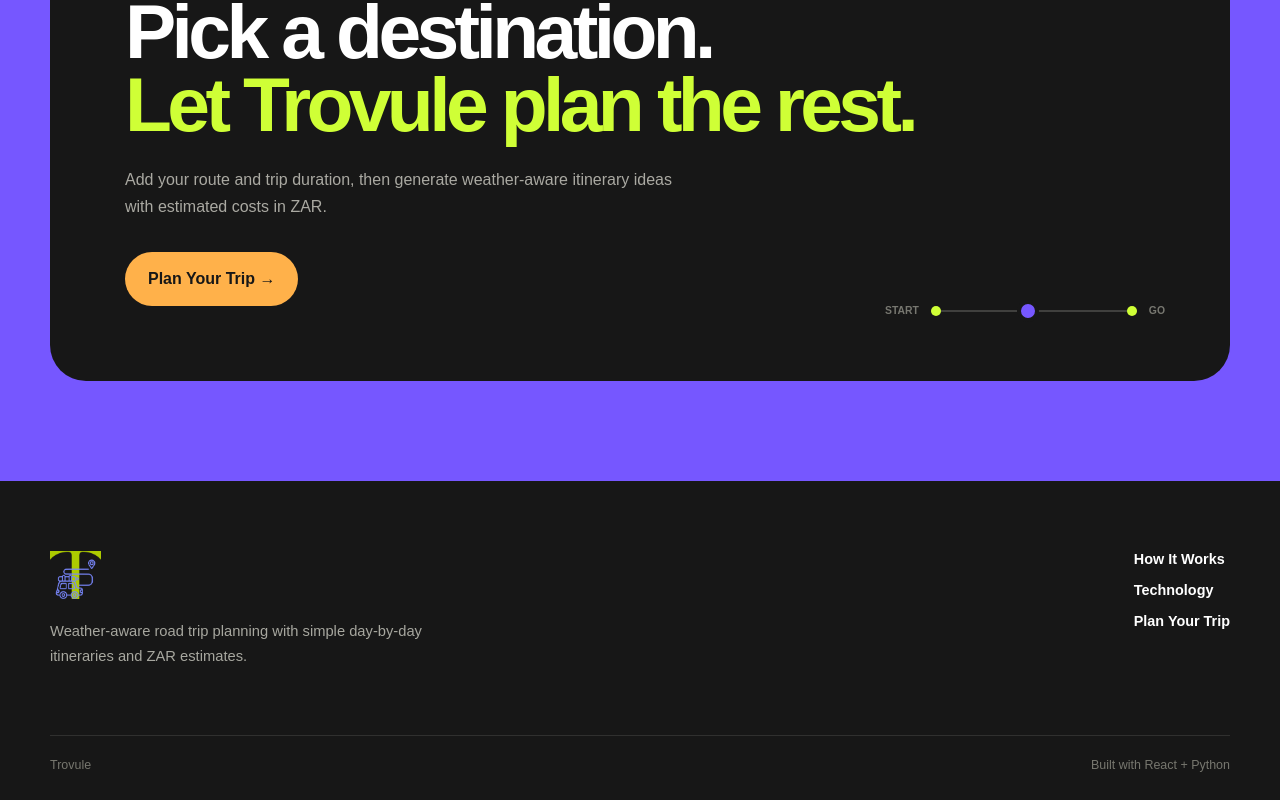
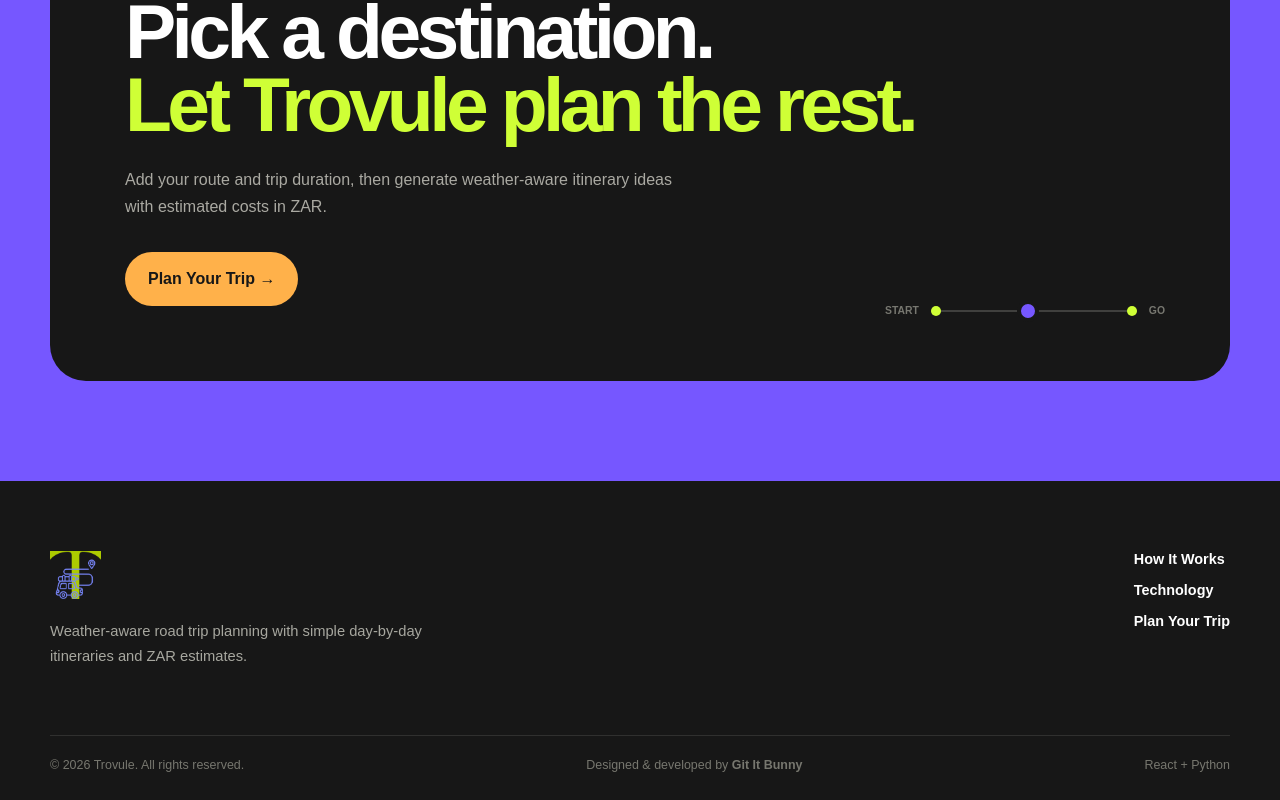
Before and after one commit to gititbunny/trovule, a React app in the folder frontend/: page / in a window 1280 px wide. Shown: the part 4390-5190 px from the top of the page. Built offline with nearby package versions, Linux system fonts and the light colour scheme; the HTML template or start-up script is replaced by a standard one.

Commit message:
Update Footer.jsx

```diff
--- a/frontend/src/components/Footer.jsx
+++ b/frontend/src/components/Footer.jsx
@@ -2,12 +2,18 @@
 import "../styles/Footer.css";
 
 function Footer() {
+  const currentYear = new Date().getFullYear();
+
   return (
     <footer className="site-footer">
       <div className="footer-container">
         <div className="footer-brand">
           <Link to="/" aria-label="Trovule home">
-            <img src="/assets/logo.png" alt="Trovule" className="footer-logo" />
+            <img
+              src="/assets/logo.png"
+              alt="Trovule"
+              className="footer-logo"
+            />
           </Link>
 
           <p>
@@ -24,8 +30,15 @@
       </div>
 
       <div className="footer-bottom">
-        <span>Trovule</span>
-        <span>Built with React + Python</span>
+        <p>
+          © {currentYear} Trovule. All rights reserved.
+        </p>
+
+        <p className="footer-credit">
+          Designed & developed by <strong>Git It Bunny</strong>
+        </p>
+
+        <p>React + Python</p>
       </div>
     </footer>
   );
```
